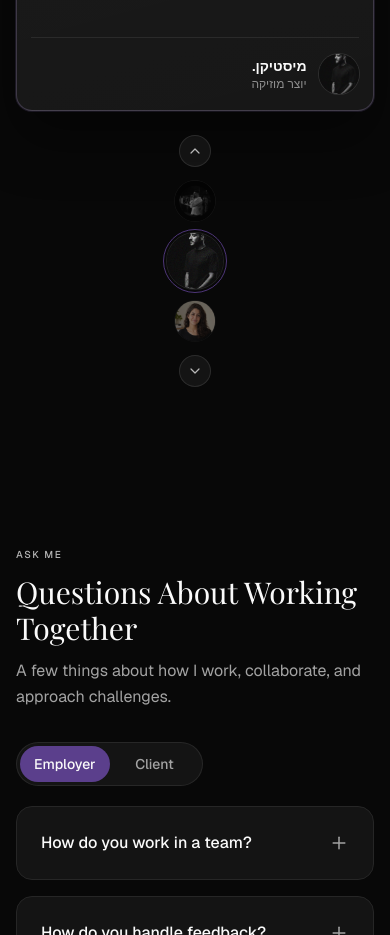
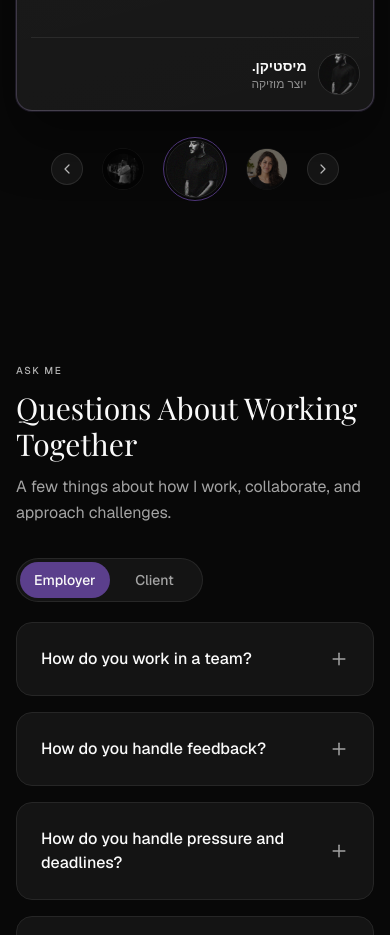
Before and after one commit to HilelShahar/shon-design, a Next.js app: page / in a window 390 px wide. Shown: the part 2000-2935 px from the top of the page. Built offline with nearby package versions, Linux system fonts and the light colour scheme.

Commit message:
refine feedback profile wheel interaction

```diff
--- a/src/app/globals.css
+++ b/src/app/globals.css
@@ -1610,6 +1610,128 @@
   font-size: 0.9375rem;
 }
 
+/* Mobile only: three avatars in a horizontal step (previous / active / next)
+   under the card. The vertical wheel is hidden here; this strip is hidden from md up.
+   Off-stage slots exist only so a step can slide in and out; they are not visible. */
+@media (max-width: 767px) {
+  .feedback-selector {
+    display: none;
+  }
+}
+
+.feedback-strip {
+  display: none;
+  align-items: center;
+  justify-content: center;
+  gap: 0.75rem;
+  height: 4.25rem;
+}
+
+@media (max-width: 767px) {
+  .feedback-strip {
+    display: flex;
+  }
+}
+
+.feedback-strip-row {
+  --strip-step: 4.5rem;
+  position: relative;
+  width: calc(var(--strip-step) * 2 + 3.5rem);
+  height: 100%;
+  overflow: hidden;
+  /* Vertical panning stays with the page. */
+  touch-action: pan-y;
+}
+
+.feedback-strip-item {
+  --pos: 0;
+  --s: 0.72;
+  position: absolute;
+  top: 50%;
+  left: 50%;
+  display: flex;
+  align-items: center;
+  justify-content: center;
+  width: 3.5rem;
+  height: 3.5rem;
+  padding: 0;
+  border: 0;
+  border-radius: 9999px;
+  background: transparent;
+  cursor: pointer;
+  opacity: 0.5;
+  transform: translate(-50%, -50%) translateX(calc(var(--pos) * var(--strip-step))) scale(var(--s));
+  visibility: visible;
+  transition:
+    transform 420ms cubic-bezier(0.4, 0, 0.2, 1),
+    opacity 420ms cubic-bezier(0.4, 0, 0.2, 1);
+}
+
+.feedback-strip-item[data-pos="-1"] {
+  --pos: -1;
+}
+
+.feedback-strip-item[data-pos="1"] {
+  --pos: 1;
+}
+
+.feedback-strip-item[data-pos="0"] {
+  --pos: 0;
+  --s: 1;
+  z-index: 1;
+  opacity: 1;
+}
+
+.feedback-strip-item[data-pos="-2"],
+.feedback-strip-item[data-pos="2"] {
+  --s: 0.55;
+  opacity: 0;
+  pointer-events: none;
+  visibility: hidden;
+  transition:
+    transform 420ms cubic-bezier(0.4, 0, 0.2, 1),
+    opacity 420ms cubic-bezier(0.4, 0, 0.2, 1),
+    visibility 0s linear 420ms;
+}
+
+.feedback-strip-item[data-pos="-2"] {
+  --pos: -2;
+}
+
+.feedback-strip-item[data-pos="2"] {
+  --pos: 2;
+}
+
+.feedback-strip-item[data-pos="-1"]:hover,
+.feedback-strip-item[data-pos="1"]:hover {
+  opacity: 0.85;
+}
+
+.feedback-strip-item::before {
+  content: "";
+  position: absolute;
+  inset: -4px;
+  border: 1.5px solid color-mix(in srgb, var(--accent-primary) 85%, transparent);
+  border-radius: 9999px;
+  opacity: 0;
+  pointer-events: none;
+  transition: opacity 420ms cubic-bezier(0.4, 0, 0.2, 1);
+}
+
+.feedback-strip-item[data-pos="0"]::before {
+  opacity: 1;
+}
+
+.feedback-strip-item:focus-visible {
+  outline: 2px solid rgba(255, 255, 255, 0.35);
+  outline-offset: 3px;
+}
+
+.feedback-strip-avatar {
+  display: inline-flex;
+  border-radius: 9999px;
+}
+
 .feedback-nav-btn:active {
   transform: scale(0.94);
 }
@@ -1704,6 +1826,8 @@
   .feedback-wheel-item,
   .feedback-wheel-item::before,
   .feedback-wheel-avatar,
+  .feedback-strip-item,
+  .feedback-strip-item::before,
   .feedback-nav-btn {
     transition: none;
   }
--- a/src/components/FeedbackSpotlight.tsx
+++ b/src/components/FeedbackSpotlight.tsx
@@ -1,7 +1,7 @@
 "use client";
 
 import { useRef, useState, type AnimationEvent, type KeyboardEvent, type TouchEvent, type WheelEvent } from "react";
-import { ChevronDown, ChevronUp } from "lucide-react";
+import { ChevronDown, ChevronLeft, ChevronRight, ChevronUp } from "lucide-react";
 import { TESTIMONIALS } from "@/lib/testimonials";
 import {
   TestimonialAvatar,
@@ -17,7 +17,8 @@ const ARROW_BTN =
 const WHEEL_THRESHOLD = 48; // accumulated px of vertical wheel delta
 const GESTURE_QUIET_MS = 160; // silence that ends a wheel/trackpad gesture (momentum tails stay locked)
 const GESTURE_COOLDOWN_MS = 520; // minimum time between steps (longer than the 420ms animation)
-const SWIPE_THRESHOLD = 36; // px of vertical touch travel
+const SWIPE_THRESHOLD = 36; // px of touch travel along the selector's axis
+const MOBILE_QUERY = "(max-width: 767px)"; // below md the selector is a horizontal row
 
 /**
  * Feedback as a spotlight: one testimonial in a fixed card, a compact vertical
@@ -50,7 +51,11 @@ export default function FeedbackSpotlight() {
   };
 
   const onWheel = (event: WheelEvent<HTMLDivElement>) => {
-    if (event.ctrlKey || Math.abs(event.deltaX) > Math.abs(event.deltaY)) return; // pinch-zoom / horizontal
+    if (event.ctrlKey) return; // pinch-zoom
+    // On mobile the selector is a horizontal strip, so sideways wheel movement
+    // drives it; everywhere else only vertical movement counts.
+    const sideways = window.matchMedia(MOBILE_QUERY).matches && Math.abs(event.deltaX) > Math.abs(event.deltaY);
+    if (!sideways && Math.abs(event.deltaX) > Math.abs(event.deltaY)) return;
     const g = gesture.current;
     const now = performance.now();
     // A pause (after the cooldown) marks the end of one gesture; momentum tails
@@ -62,7 +67,7 @@ export default function FeedbackSpotlight() {
     g.lastEvent = now;
     if (g.locked) return;
     const unit = event.deltaMode === 1 ? 16 : event.deltaMode === 2 ? window.innerHeight : 1;
-    g.accum += event.deltaY * unit;
+    g.accum += (sideways ? event.deltaX : event.deltaY) * unit;
     if (Math.abs(g.accum) >= WHEEL_THRESHOLD) tryStep(g.accum > 0 ? 1 : -1, now);
   };
 
@@ -77,12 +82,23 @@ export default function FeedbackSpotlight() {
     const dy = touch.clientY - g.touchY;
     const dx = touch.clientX - g.touchX;
     const now = performance.now();
-    if (Math.abs(dy) < SWIPE_THRESHOLD || Math.abs(dy) < Math.abs(dx) * 1.5 || now < g.cooldownEnd) return;
+    if (now < g.cooldownEnd) return;
+    if (window.matchMedia(MOBILE_QUERY).matches) {
+      // Horizontal row: swipe left = next, swipe right = previous.
+      if (Math.abs(dx) < SWIPE_THRESHOLD || Math.abs(dx) < Math.abs(dy) * 1.5) return;
+      tryStep(dx < 0 ? 1 : -1, now);
+      return;
+    }
+    if (Math.abs(dy) < SWIPE_THRESHOLD || Math.abs(dy) < Math.abs(dx) * 1.5) return;
     tryStep(dy < 0 ? 1 : -1, now); // finger up = scroll down = next
   };
 
   const onWheelKeyDown = (event: KeyboardEvent<HTMLDivElement>) => {
-    if (event.key === "ArrowDown") {
+    const horizontal = window.matchMedia(MOBILE_QUERY).matches;
+    if (horizontal && (event.key === "ArrowRight" || event.key === "ArrowLeft")) {
+      event.preventDefault();
+      step(event.key === "ArrowRight" ? 1 : -1);
+    } else if (event.key === "ArrowDown") {
       event.preventDefault();
       step(1);
     } else if (event.key === "ArrowUp") {
@@ -133,7 +149,7 @@ export default function FeedbackSpotlight() {
             </div>
 
             <div
-              className="flex min-w-0 flex-col items-center justify-center gap-1"
+              className="feedback-selector hidden min-w-0 flex-col items-center justify-center gap-1 md:flex"
               onWheel={onWheel}
               onTouchStart={onTouchStart}
               onTouchEnd={onTouchEnd}
@@ -179,6 +195,48 @@ export default function FeedbackSpotlight() {
                 <ChevronDown size={16} strokeWidth={1.8} />
               </button>
             </div>
+
+            <div
+              className="feedback-strip"
+              onWheel={onWheel}
+              onTouchStart={onTouchStart}
+              onTouchEnd={onTouchEnd}
+              onKeyDown={onWheelKeyDown}
+            >
+              <button type="button" className={ARROW_BTN} aria-label="Previous feedback" aria-controls="feedback-card" onClick={() => step(-1)}>
+                <ChevronLeft size={16} strokeWidth={1.8} />
+              </button>
+              <div role="group" aria-label="Choose whose feedback to read" className="feedback-strip-row">
+                {TESTIMONIALS.map((item, index) => {
+                  const offset = offsetOf(index);
+                  if (Math.abs(offset) > 2) return null;
+                  const isActive = offset === 0;
+                  const isVisible = Math.abs(offset) <= 1;
+                  return (
+                    <button
+                      key={`${item.name}-${index}`}
+                      type="button"
+                      data-pos={offset}
+                      aria-pressed={isActive}
+                      aria-current={isActive ? "true" : undefined}
+                      aria-controls="feedback-card"
+                      aria-label={`${item.name}, ${item.title}`}
+                      aria-hidden={isVisible ? undefined : true}
+                      tabIndex={isVisible ? 0 : -1}
+                      className="feedback-strip-item"
+                      onClick={() => setActive(index)}
+                    >
+                      <span className="feedback-strip-avatar" aria-hidden="true">
+                        <TestimonialAvatar name={item.name} image={item.image} initials={item.initials} size="size-14" />
+                      </span>
+                    </button>
+                  );
+                })}
+              </div>
+              <button type="button" className={ARROW_BTN} aria-label="Next feedback" aria-controls="feedback-card" onClick={() => step(1)}>
+                <ChevronRight size={16} strokeWidth={1.8} />
+              </button>
+            </div>
           </div>
         </Reveal>
       </div>
```
